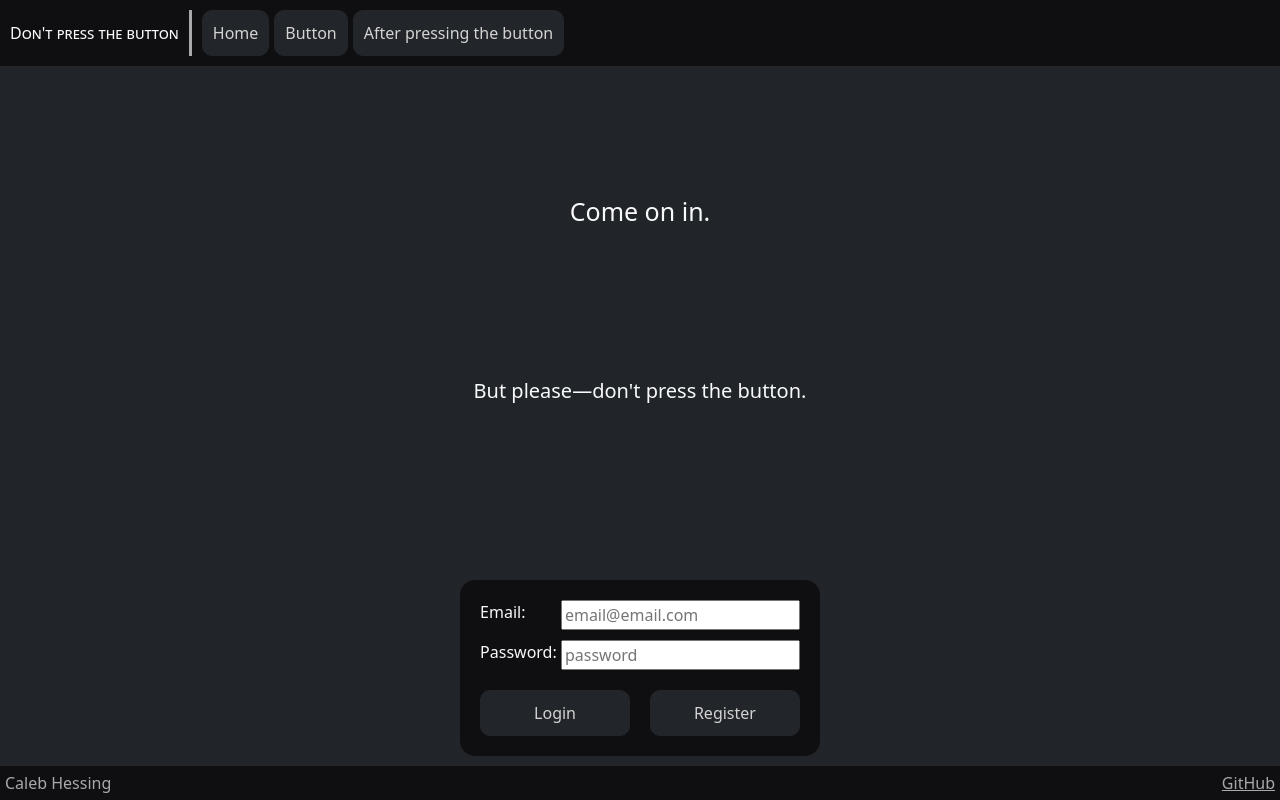
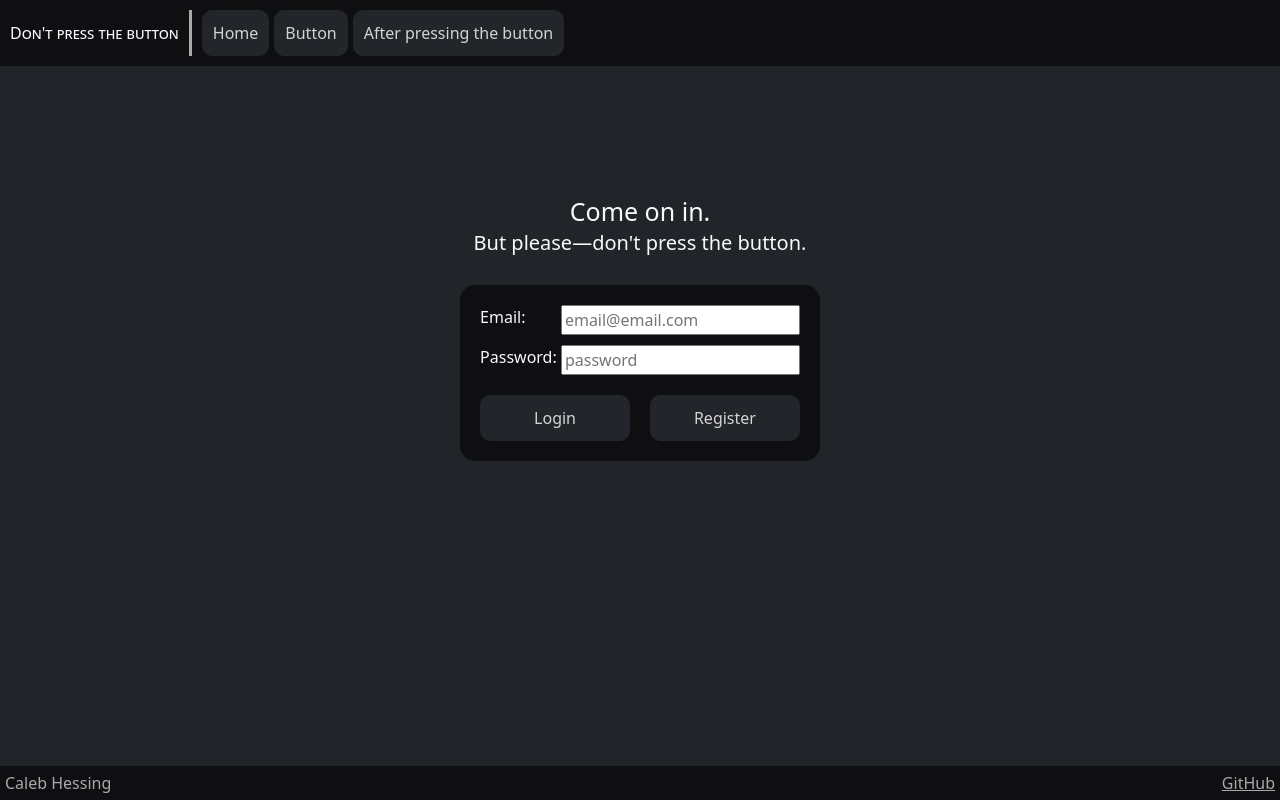
Before and after one commit to chess6032/cs260-project, a React (Vite) app: page / in a window 1280 px wide. Built offline with nearby package versions, Linux system fonts and the light colour scheme.

Commit message:
fixed selector collisions btwn button and login

```diff
--- a/src/button/button.css
+++ b/src/button/button.css
@@ -26,7 +26,7 @@ table {
     color: darkgrey;
 }
 
-main {
+.button-main {
     justify-content: space-between;
 }
 
--- a/src/button/button.jsx
+++ b/src/button/button.jsx
@@ -4,7 +4,7 @@ import './button.css';
 
 export function Button() {
   return (
-    <main>
+    <main className="button-main">
       <div>
         <button id="the-button">DON'T PRESS ME</button>
       </div>
--- a/src/login/login.css
+++ b/src/login/login.css
@@ -5,7 +5,7 @@
     /* max-width: 50%; */
 }
 
-main {
+.login-main {
     margin-top: 15vh;
 }
 
--- a/src/login/login.jsx
+++ b/src/login/login.jsx
@@ -4,7 +4,7 @@ import './login.css';
 
 export function Login() {
   return (
-    <main>
+    <main className="login-main">
       <h1>Come on in.</h1>
       <h2>But please&mdash;don't press the button.</h2>
       <form id="login-form">
```
